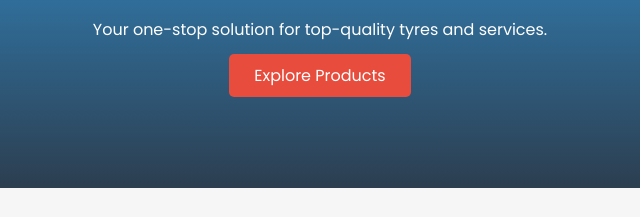
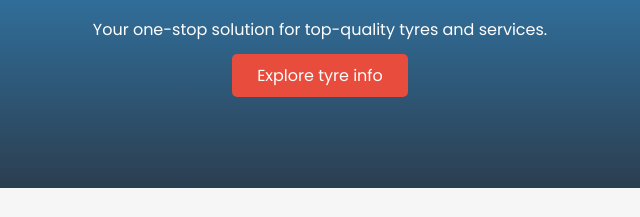
Before and after one commit to Joramcoder/Code, a website: page index.html in a window 1280 px wide. Shown: the part 319-536 px from the top of the page, 320-960 px from the left. Drawn offline with Linux system fonts and the light colour scheme.

Commit message:
Descriptive message about the changes

```diff
--- a/index.html
+++ b/index.html
@@ -31,7 +31,7 @@
     <section id="hero" class="hero">
       <h2>Premium Tyres, Superior Performance</h2>
       <p>Your one-stop solution for top-quality tyres and services.</p>
-      <a href="products.html" class="btn-primary">Explore Products</a>
+      <a href="contact.html" class="btn-primary">Explore tyre info</a>
     </section>
 
     <!-- Tyre Brands Section -->
```
